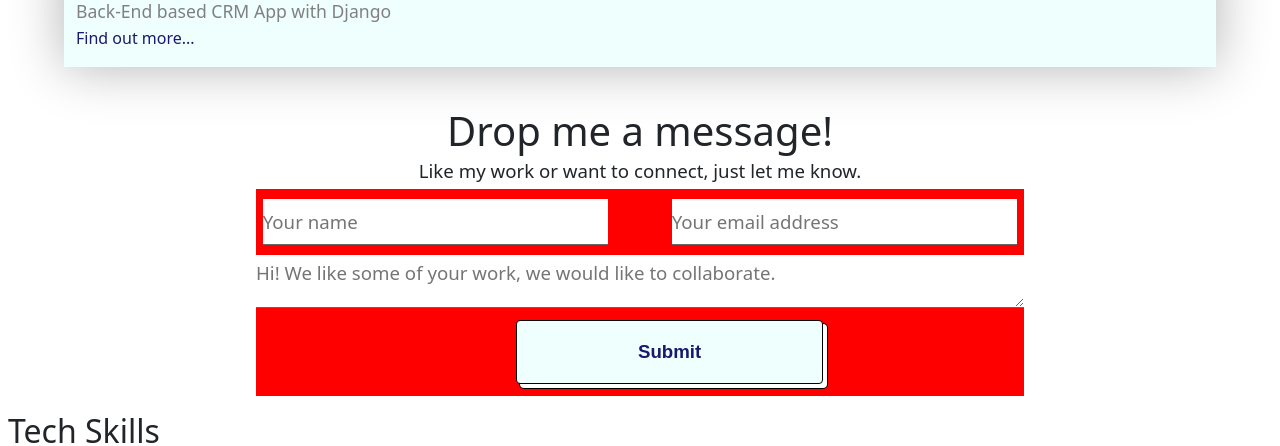
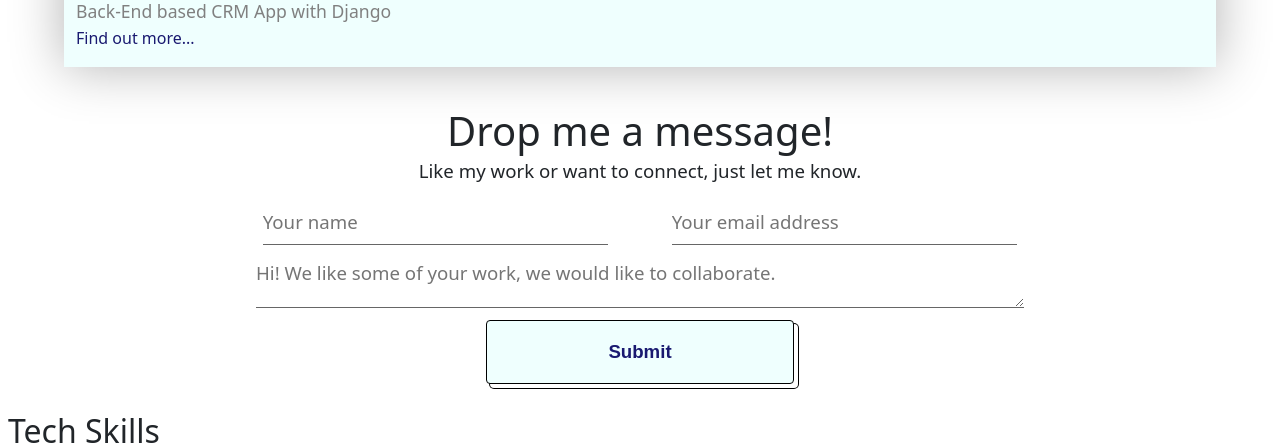
Before and after one commit to abhay299/portfolio, a React (Create React App) app: page / in a window 1280 px wide. Shown: the part 3095-3541 px from the top of the page. Built offline with nearby package versions, Linux system fonts and the light colour scheme.

Commit message:
feedback from change

```diff
--- a/src/pages/home/Home.jsx
+++ b/src/pages/home/Home.jsx
@@ -19,6 +19,8 @@ const Home = () => {
 		},
 	});
 
+	// console.log(watch(register));
+
 	const onSubmit = async (data) => {
 
 		try {
@@ -27,7 +29,7 @@ const Home = () => {
 			reset();
 		} catch (err) {
 			console.log(err);
-			alert("Something went wrong. Your submission has failed.")
+			alert("Something went wrong. Your submission has failed because -> ", err);
 		}
 	};
 
--- a/src/pages/home/home.css
+++ b/src/pages/home/home.css
@@ -113,7 +113,6 @@
 	}
 
 	.MailMeHeader form {
-		background-color: red;
 		width: 100%;
 		margin: 10px auto;
 	}
@@ -170,18 +169,17 @@
 		cursor: pointer;
 		width: 40%;
 		height: 4rem;
-		display: inline-block;
+		display: flex;
 		/* align-items: center; */
-		/* justify-content: center; */
+		justify-content: center;
 		/* place-content: center; */
 		font-family: ITCAvantGardeStd-Bk,Arial,sans-serif;
 		font-size: 14pt;
 		font-weight: 600;
 		line-height: 20px;
-		margin: 12px 260px;
+		margin: 12px auto;
 		overflow: visible;
 		padding: 12px 0px;
-		text-align: center;
 		text-transform: none;
 		touch-action: manipulation;
 		user-select: none;
@@ -358,8 +356,12 @@
 
 	.MailMeHeader form {
 		/* background-color: red; */
-		width: 70%;
+		width: 100%;
 		margin: 10px auto;
+	}
+
+	.MailMe-InnerContent{
+		width: 60%;
 	}
 
 	.FormInput {
```
Also changed, not shown: 1 other file (tests, documents, lock files or other folders).
